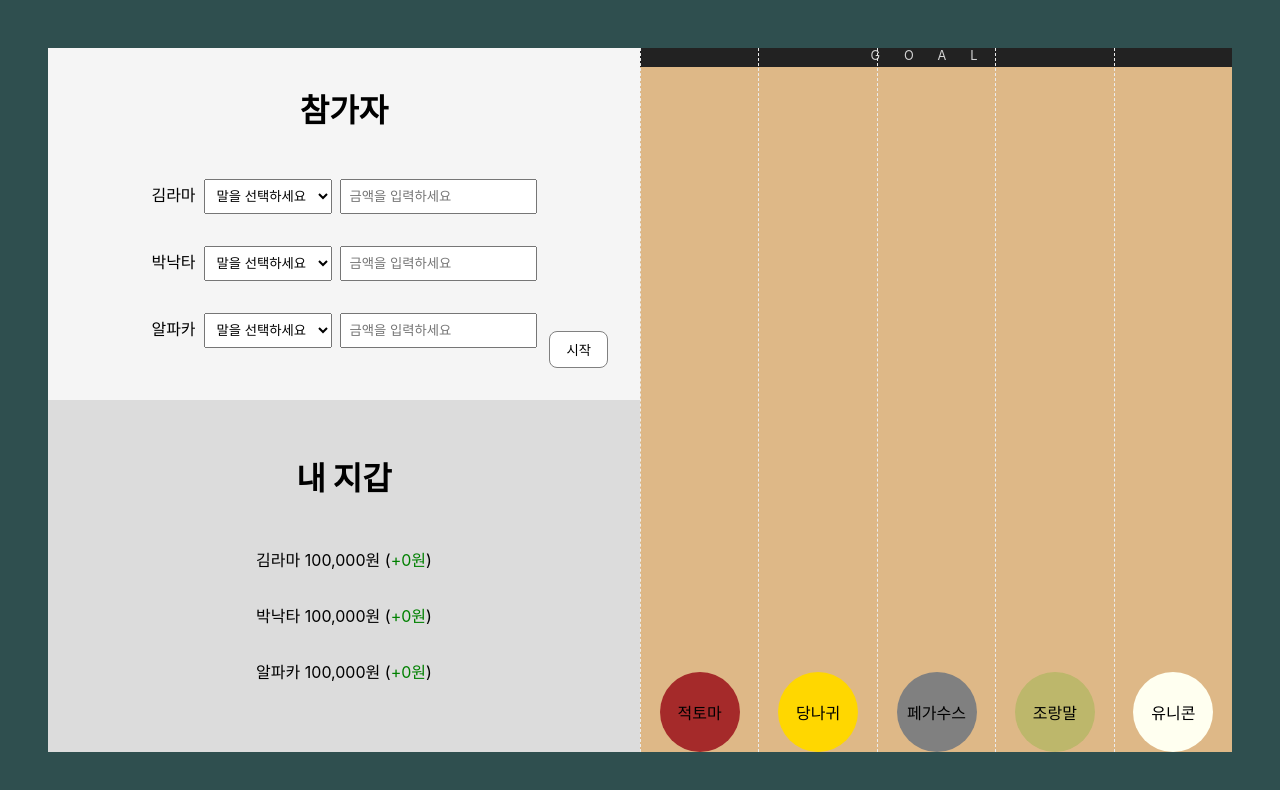
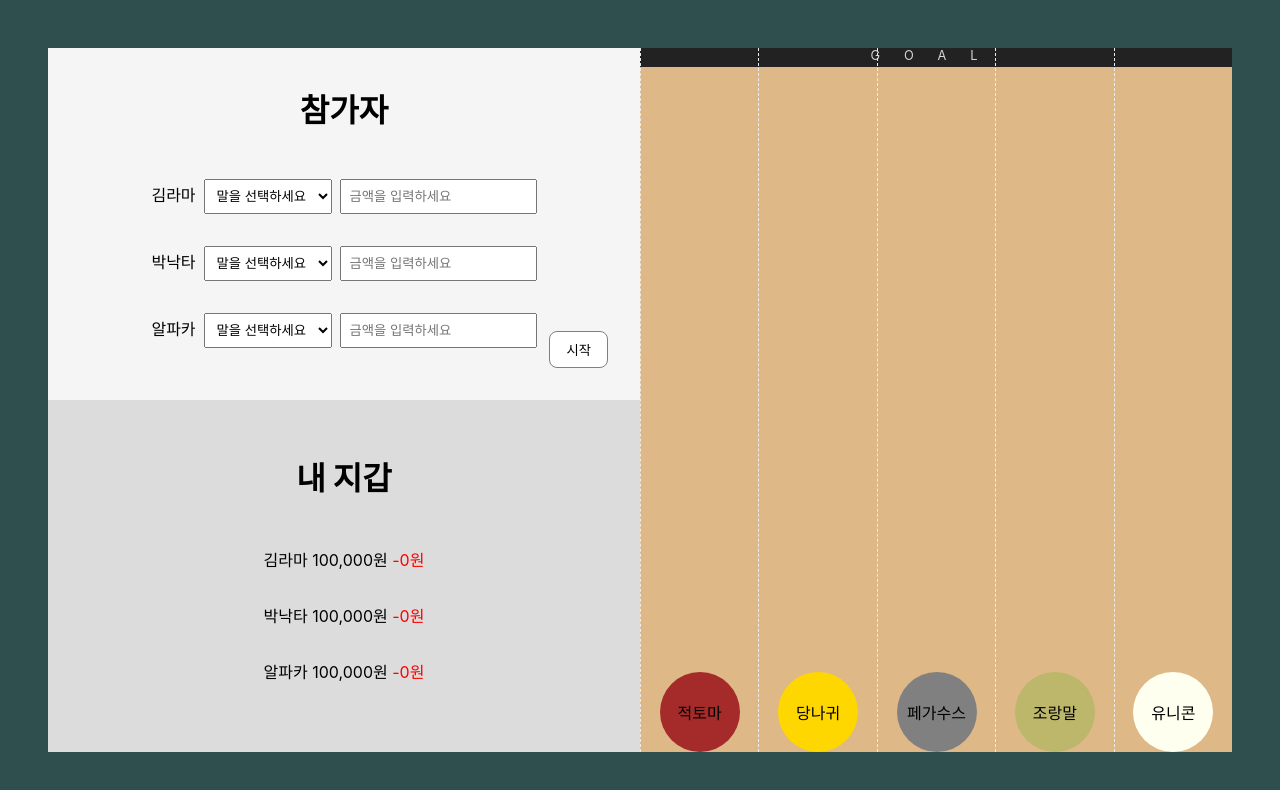
Before and after one commit to dayoung0510/new-horse-riding, a React (Create React App) app: page / in a window 1280 px wide. Shown: the top 790 px of the page. Built offline with nearby package versions, Linux system fonts and the light colour scheme.

Commit message:
내지갑 로직만 바꾸고, 사라지는 기능은 아직 안함

```diff
--- a/src/App/gameContext.tsx
+++ b/src/App/gameContext.tsx
@@ -1,11 +1,13 @@
 import React, { createContext, useContext, useReducer } from "react";
 import { horses } from "App/datas";
+import { clearInterval } from "timers";
 
 export type UserType = {
   id: number;
   name: string;
   assets: number;
 };
+export type AfterGameType = { id: number; money: number };
 export type BettingType = {
   bettingPerson: string;
   bettingHorse: number;
@@ -18,6 +20,7 @@ export type GameStateType = {
   isOngoing: boolean;
   second: number;
   winnerHorse: number;
+  afterGame: AfterGameType[];
 };
 
 const initialState: GameStateType = {
@@ -47,6 +50,11 @@ const initialState: GameStateType = {
   isOngoing: false,
   second: 0,
   winnerHorse: -1,
+  afterGame: [
+    { id: 0, money: 0 },
+    { id: 1, money: 0 },
+    { id: 2, money: 0 },
+  ],
 };
 
 const GameContext = createContext<{
@@ -74,6 +82,9 @@ type ActionType =
     }
   | {
       type: "WALLET";
+    }
+  | {
+      type: "INSTANT";
     };
 
 const reducer = (state: GameStateType, action: ActionType) => {
@@ -132,6 +143,14 @@ const reducer = (state: GameStateType, action: ActionType) => {
         }
       });
       return { ...state };
+
+    case "INSTANT":
+      console.log("!", state.bettings);
+      state.bettings.map((b, idx) => {
+        state.afterGame[idx].money = b.bettingMoney;
+      });
+      console.log(state.afterGame);
+      return { ...state, ...state.bettings };
   }
 };
 
--- a/src/components/Assets.tsx
+++ b/src/components/Assets.tsx
@@ -1,30 +1,33 @@
-import React from "react";
+import React, { useEffect } from "react";
 import { Title, Div, Line, GreenTxt, RedTxt } from "components/styles";
 import { useGameContext } from "App/gameContext";
 
-const defaultMoney = 100000;
-
 const Assets: React.FC = () => {
   const {
-    state: { users },
+    state: { users, bettings, afterGame, winnerHorse },
   } = useGameContext();
+
+  useEffect(() => {
+    const Result = setTimeout(() => {}, 300);
+    return () => {
+      clearTimeout(Result);
+    };
+  }, [winnerHorse]);
 
   return (
     <Div>
       <Title>내 지갑</Title>
-      {users.map((user) => {
-        const difference = defaultMoney - user.assets;
+      {users.map((user, idx) => {
         return (
           <Line key={user.id}>
-            {user.name} {user.assets.toLocaleString("ko-KR")}원 (
-            {difference <= 0 ? (
-              <GreenTxt>+{Math.abs(difference)}원</GreenTxt>
+            {user.name} {user.assets.toLocaleString("ko-KR")}원{" "}
+            {Number(bettings[idx].bettingHorse) === winnerHorse ? (
+              <GreenTxt>+{Math.abs(afterGame[idx].money)}원</GreenTxt>
             ) : (
               <>
-                <RedTxt>-{Math.abs(difference)}원</RedTxt>
+                <RedTxt>-{Math.abs(afterGame[idx].money)}원</RedTxt>
               </>
             )}
-            )
           </Line>
         );
       })}
--- a/src/components/Ground.tsx
+++ b/src/components/Ground.tsx
@@ -19,6 +19,7 @@ const Ground: React.FC = () => {
         }
         dispatch({ type: "FINISH" });
         dispatch({ type: "WALLET" });
+        dispatch({ type: "INSTANT" });
       }, 300);
       return () => {
         clearInterval(Count);
```
